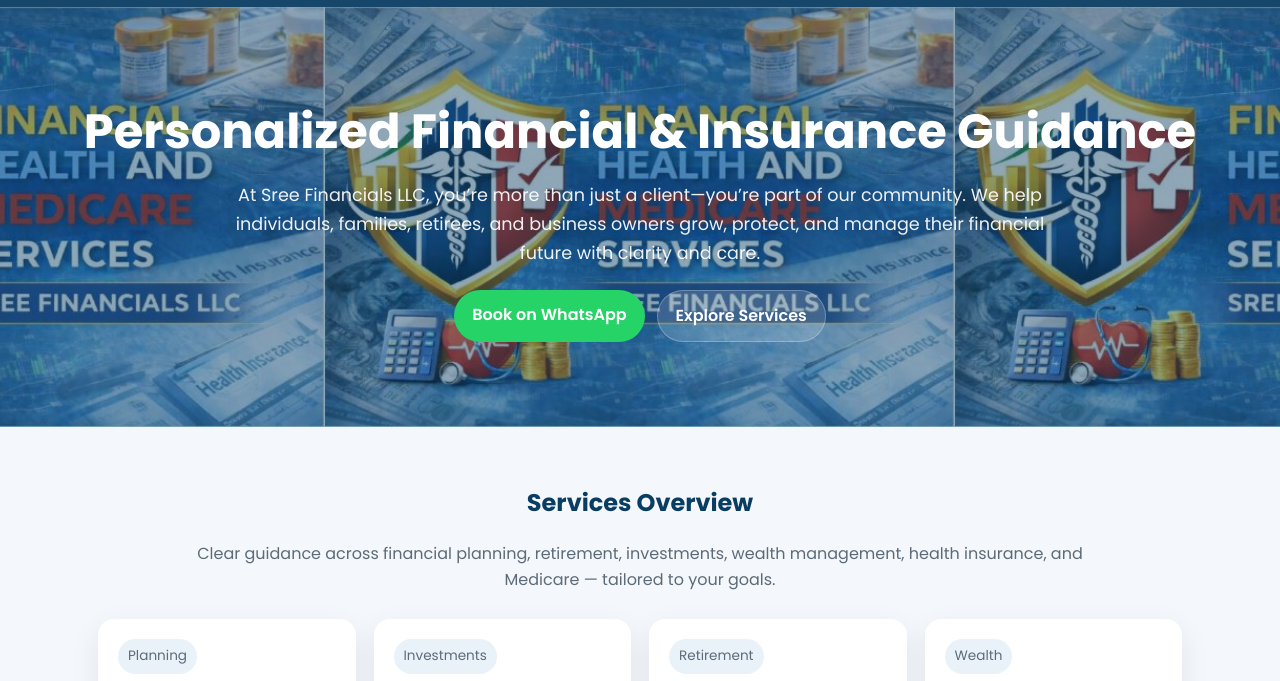
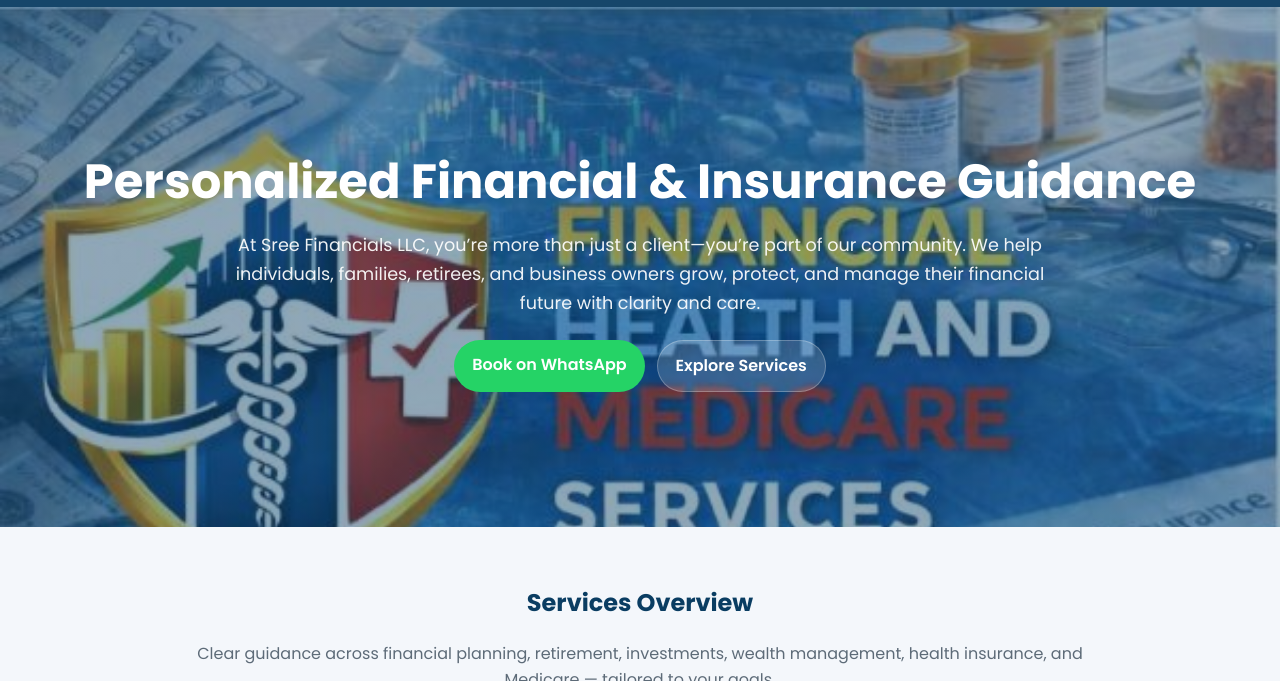
Before and after one commit to sreefnllc/Sree-Financials, a plain HTML site: page index.html in a window 1280 px wide. Shown: the part 57-738 px from the top of the page. Drawn offline with Linux system fonts and the light colour scheme.

Commit message:
Update index.html

```diff
--- a/index.html
+++ b/index.html
@@ -42,12 +42,12 @@
   background:
     linear-gradient(rgba(10,61,98,.45), rgba(10,61,98,.45)),
     url('cover.jpg');
-  background-size: contain;
-  background-position: center;
+  background-size: cover;
+  background-position: center top;
   color:#fff;
   padding:72px 18px;
   text-align:center;
-  min-height: 420px;   /* ensures the cover shows */
+  min-height: 520px;   /* ensures the cover shows */
   display:flex;
   flex-direction:column;
   justify-content:center;
```
